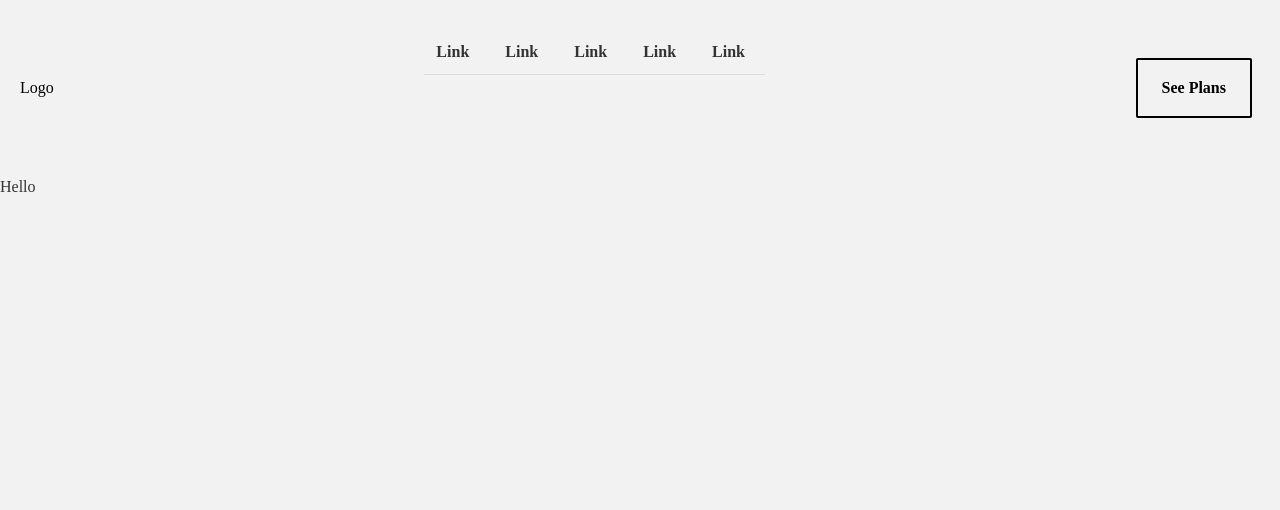
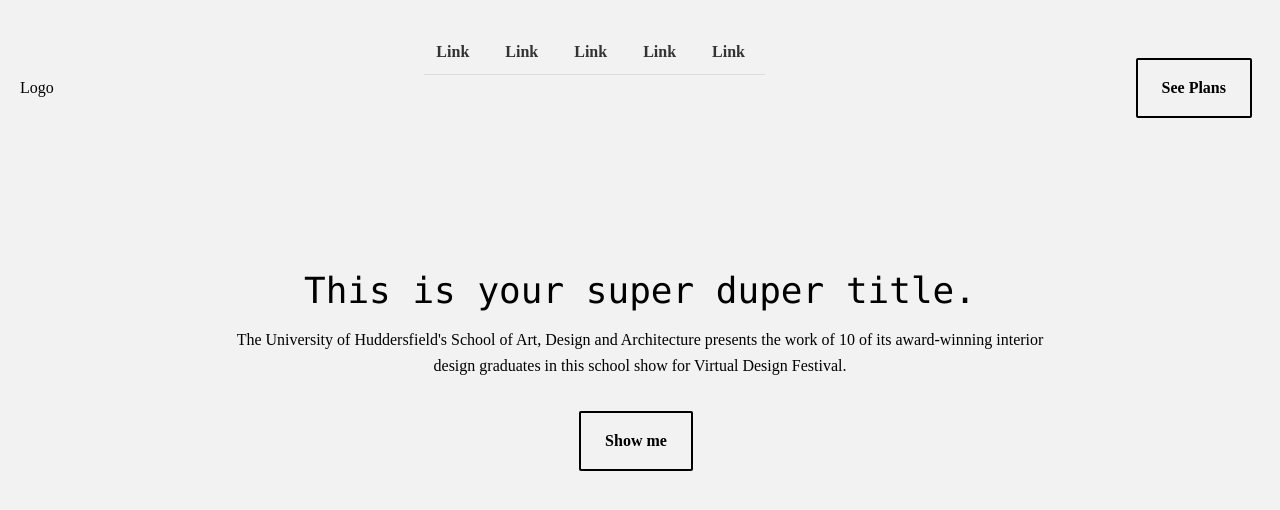
Before and after one commit to synerjay/landing-page-template-nextjs, a Next.js app: page / in a window 1280 px wide. Shown: the top 510 px of the page. Built offline with nearby package versions, Linux system fonts and the light colour scheme.

Commit message:
added hero section

```diff
--- /dev/null
+++ b/comps/Hero.js
@@ -0,0 +1,27 @@
+import React from 'react';
+
+const Hero = () => {
+  return (
+    <section class='text-black'>
+      <div class='container mx-auto flex px-5 py-24 items-center justify-center flex-col'>
+        <div class='text-center lg:w-2/3 w-full'>
+          <h1 class='title-font sm:text-4xl text-3xl mb-4 font-medium	 text-black font-mono'>
+            This is your super duper title.{' '}
+          </h1>
+          <p class='leading-relaxed mb-8 font-normal'>
+            The University of Huddersfield's School of Art, Design and
+            Architecture presents the work of 10 of its award-winning interior
+            design graduates in this school show for Virtual Design Festival.
+          </p>
+          <div class='flex justify-center'>
+            <button class='border-2 border-black  text-black block rounded-sm font-bold py-4 px-6 mr-2 flex items-center hover:bg-gray-900 hover:text-pink-500 transition ease-in-out duration-700'>
+              Show me
+            </button>
+          </div>
+        </div>
+      </div>
+    </section>
+  );
+};
+
+export default Hero;
--- a/pages/index.js
+++ b/pages/index.js
@@ -2,6 +2,7 @@ import Head from 'next/head';
 import Link from 'next/link';
 import Footer from '../comps/Footer';
 import Header from '../comps/Header';
+import Hero from '../comps/Hero';
 import Layout from '../comps/Layout';
 import Navbar from '../comps/Navbar';
 import styles from '../styles/Home.module.css';
@@ -11,7 +12,7 @@ export default function Home() {
   return (
     <Layout pageTitle='Product Landing Page'>
       <Header />
-      <h2>Hello</h2>
+      <Hero />
     </Layout>
   );
 }
```
